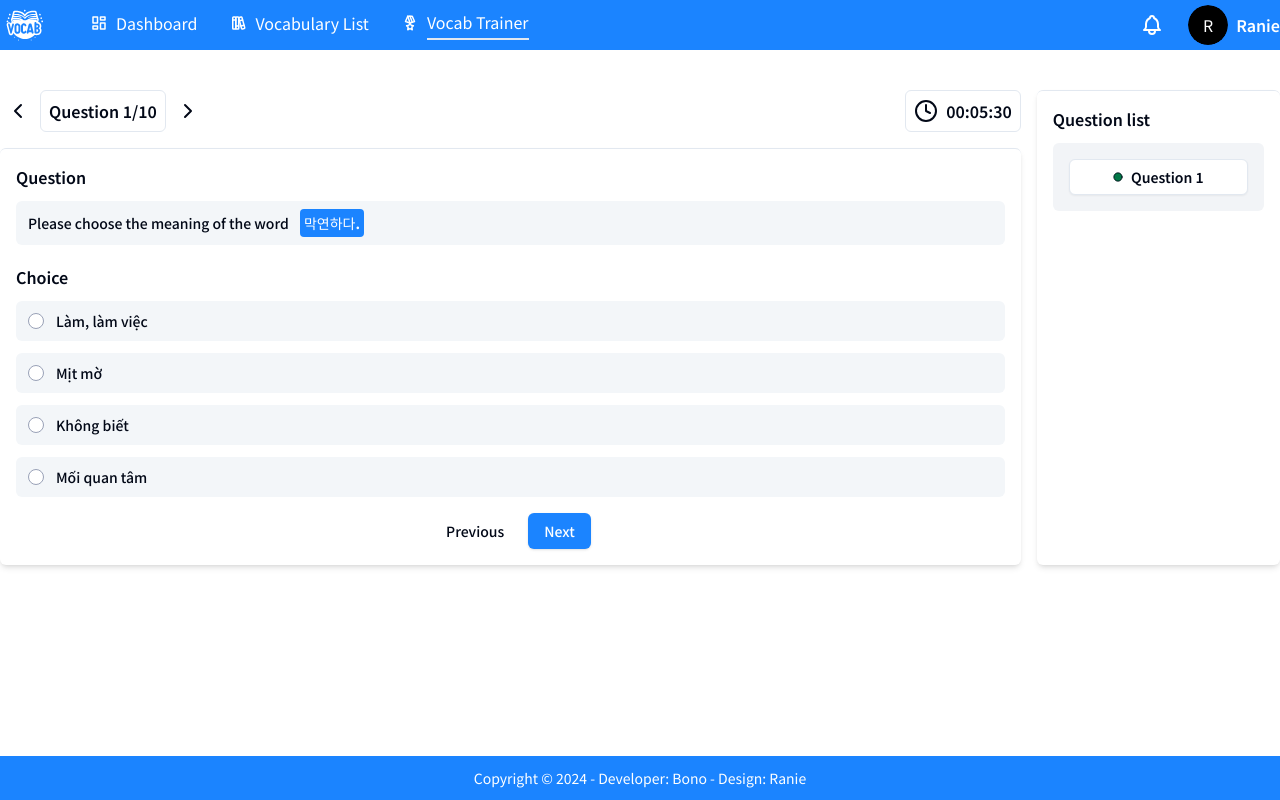
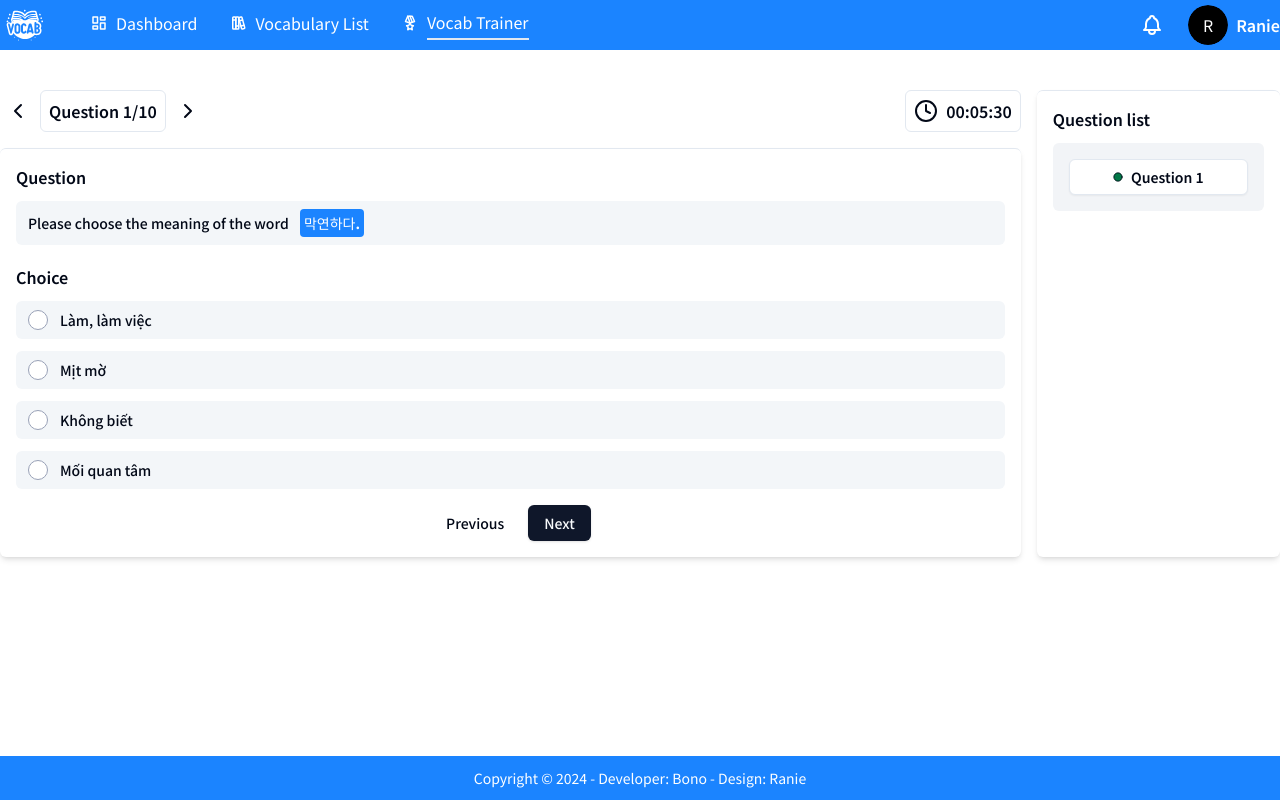
Before and after one commit to ngocxxu/vocab-management-fe, a React (Vite) app: page /vocab-trainer/1 in a window 1280 px wide. Built offline with nearby package versions, Linux system fonts and the light colour scheme.

Commit message:
change color for radio

```diff
--- a/src/components/button/index.tsx
+++ b/src/components/button/index.tsx
@@ -14,7 +14,7 @@ const Button = ({
   leftIcon,
   rightIcon,
   classNames,
-  variant = "default",
+  variant,
   ...props
 }: TButton & ButtonHTMLAttributes<HTMLButtonElement> & ButtonProps) => {
   return (
--- a/src/components/ui/radio-group.tsx
+++ b/src/components/ui/radio-group.tsx
@@ -26,13 +26,13 @@ const RadioGroupItem = React.forwardRef<
     <RadioGroupPrimitive.Item
       ref={ref}
       className={cn(
-        'aspect-square h-4 w-4 rounded-full border bg-white border-customGray text-primary ring-offset-background focus:outline-none focus-visible:ring-2 focus-visible:ring-ring focus-visible:ring-offset-2 disabled:cursor-not-allowed disabled:opacity-50',
+        'aspect-square h-5 w-5 rounded-full border bg-white border-customGray text-primary ring-offset-background focus:outline-none focus-visible:ring-2 focus-visible:ring-ring focus-visible:ring-offset-2 disabled:cursor-not-allowed disabled:opacity-50',
         className
       )}
       {...props}
     >
       <RadioGroupPrimitive.Indicator className='flex items-center justify-center'>
-        <Circle className='h-2.5 w-2.5 fill-current text-current' />
+        <Circle className='h-3.5 w-3.5 fill-current text-current' />
       </RadioGroupPrimitive.Indicator>
     </RadioGroupPrimitive.Item>
   );
--- a/src/pages/vocab-trainer/components/choice/index.tsx
+++ b/src/pages/vocab-trainer/components/choice/index.tsx
@@ -45,12 +45,12 @@ export const Choice = () => {
                     return (
                       <FormItem
                         key={item.value}
-                        className='flex items-center space-x-3 space-y-0 bg-customGray6 p-3 rounded-md'
+                        className='flex items-center space-x-3 space-y-0 px-3 bg-customGray6 rounded-md'
                       >
                         <FormControl>
                           <RadioGroupItem value={item.value} />
                         </FormControl>
-                        <FormLabel className='font-medium'>
+                        <FormLabel className='font-medium w-full py-3'>
                           {item.label}
                         </FormLabel>
                       </FormItem>
```
